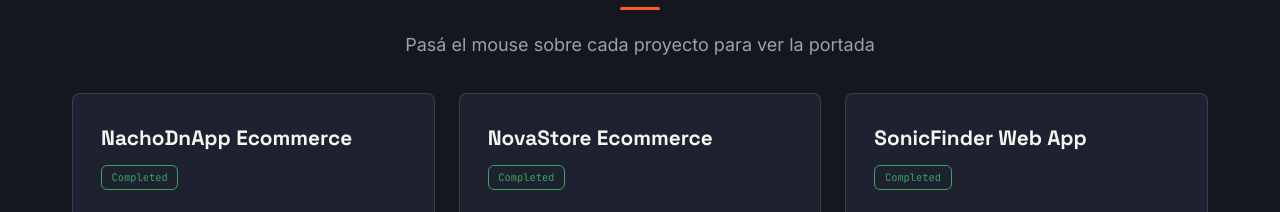
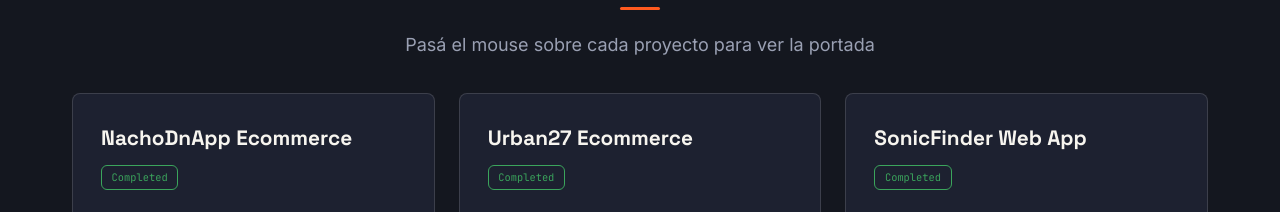
Before and after one commit to IgnacioDN/Portfolio, a React (Vite) app in the folder Portfolio-Project/: page / in a window 1280 px wide. Shown: the part 3056-3268 px from the top of the page. Built offline with nearby package versions, Linux system fonts and the light colour scheme.

Commit message:
Rename project title from 'NovaStore' to 'Urban27'

```diff
--- a/Portfolio-Project/src/components/Projects.jsx
+++ b/Portfolio-Project/src/components/Projects.jsx
@@ -19,7 +19,7 @@ const projects = [
   },
   {
     id: 2,
-    title: 'NovaStore Ecommerce',
+    title: 'Urban27 Ecommerce',
     description:
       'App de ecommerce responsive con catálogo, filtros, carrito y flujo de checkout, con foco en performance y UI/UX moderna.',
     technologies: ['React', 'React Router', 'Context API', 'CSS3', 'Netlify'],
```
